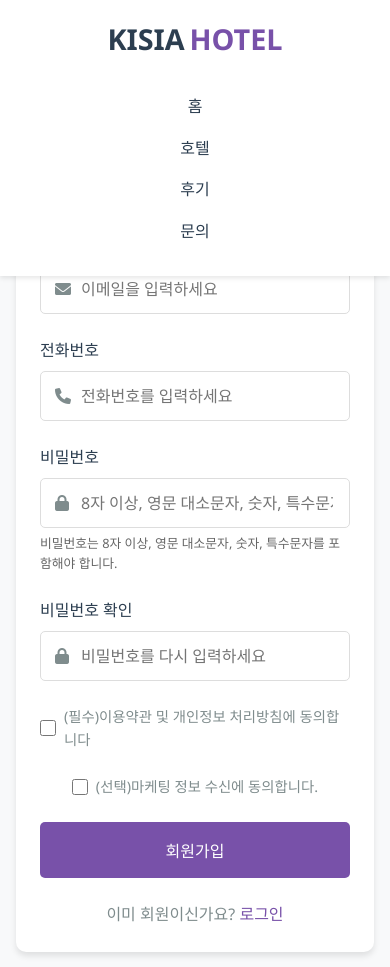
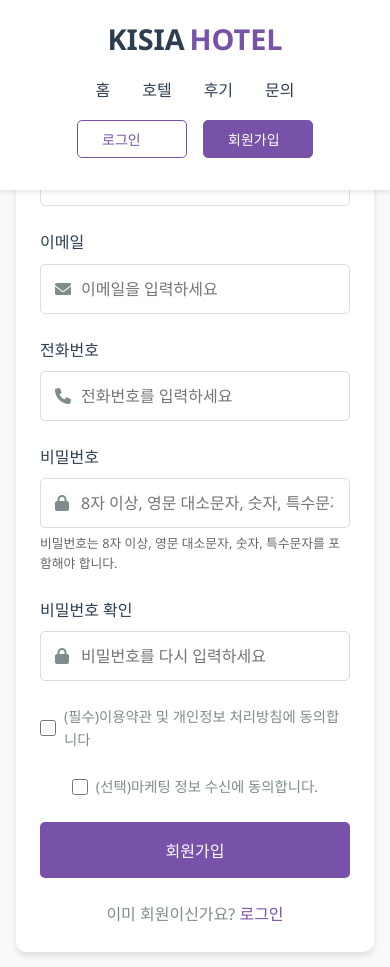
Before and after one commit to KHC1022/Kisia_hotel, a PHP site: page /signup.html in a window 390 px wide. Shown: the top 967 px of the page. Run offline with PHP 8.4, Linux system fonts and the light colour scheme.

Commit message:
4.28.4:37

```diff
--- a/src/hotels.html
+++ b/src/hotels.html
@@ -47,6 +47,7 @@
                         <option value="price-low">가격 낮은순</option>
                         <option value="price-high">가격 높은순</option>
                         <option value="rating">평점순</option>
+                        <option value="rating">후기 많은순</option>
                     </select>
                 </div>
                 <div class="filter-controls">
--- a/src/login.html
+++ b/src/login.html
@@ -18,6 +18,10 @@
                 <li><a href="review.html">후기</a></li>
                 <li><a href="inquiry.html">문의</a></li>
             </ul>
+            <div class="auth-buttons">
+                <a href="login.html" class="login-btn">로그인</a>
+                <a href="signup.html" class="signup-btn">회원가입</a>
+            </div>
         </nav>
     </header>
 
--- a/src/review.html
+++ b/src/review.html
@@ -74,6 +74,7 @@
                             <i class="fas fa-star"></i>
                             <i class="fas fa-star-half-alt"></i>
                         </div>
+                        <span class="rating-number">4.5</span>
                     </div>
                 </div>
                 <div class="review-content">
@@ -118,6 +119,7 @@
                             <i class="fas fa-star"></i>
                             <i class="fas fa-star-half-alt"></i>
                         </div>
+                        <span class="rating-number">4.5</span>
                     </div>
                 </div>
                 <div class="review-content">
@@ -161,6 +163,7 @@
                             <i class="fas fa-star"></i>
                             <i class="fas fa-star-half-alt"></i>
                         </div>
+                        <span class="rating-number">4.5</span>
                     </div>
                 </div>
                 <div class="review-content">
@@ -204,6 +207,7 @@
                             <i class="fas fa-star"></i>
                             <i class="far fa-star"></i>
                         </div>
+                        <span class="rating-number">4.0</span>
                     </div>
                 </div>
                 <div class="review-content">
@@ -247,6 +251,7 @@
                             <i class="fas fa-star"></i>
                             <i class="fas fa-star-half-alt"></i>
                         </div>
+                        <span class="rating-number">4.5</span>
                     </div>
                 </div>
                 <div class="review-content">
--- a/src/signup.html
+++ b/src/signup.html
@@ -8,7 +8,7 @@
     <link rel="stylesheet" href="style/login.css">
     <link rel="stylesheet" href="https://cdnjs.cloudflare.com/ajax/libs/font-awesome/6.0.0/css/all.min.css">
 </head>
-<body>
+<body class="signup-page">
     <header>
         <nav>
             <a href="index.html" class="logo">KISIA <span>HOTEL</span></a>
@@ -18,6 +18,10 @@
                 <li><a href="review.html">후기</a></li>
                 <li><a href="inquiry.html">문의</a></li>
             </ul>
+            <div class="auth-buttons">
+                <a href="login.html" class="login-btn">로그인</a>
+                <a href="signup.html" class="signup-btn">회원가입</a>
+            </div>
         </nav>
     </header>
 
--- a/src/style/hotels.css
+++ b/src/style/hotels.css
@@ -147,6 +147,8 @@
     margin-top: 8px;
     display: none;
     z-index: 1000;
+    max-height: 400px;
+    overflow-y: auto;
 }
 
 .filter-dropdown.active {
--- a/src/style/login.css
+++ b/src/style/login.css
@@ -146,6 +146,45 @@
     margin-top: 5px;
 }
 
+/* 헤더 버튼 스타일 styles.css와 통일 */
+header .auth-buttons {
+    display: flex;
+    gap: 1rem;
+    position: absolute;
+    right: 5%;
+}
+
+header .login-btn, header .signup-btn {
+    padding: 0.5rem 1.5rem;
+    border: 1.5px solid #7851A9;
+    border-radius: 5px;
+    cursor: pointer;
+    font-weight: 500;
+    transition: all 0.3s;
+    font-size: 1rem;
+    background: #fff;
+    color: #7851A9;
+    display: inline-block;
+    white-space: nowrap;
+}
+
+header .login-btn:hover, header .signup-btn:hover {
+    background-color: #7851A9;
+    color: #fff;
+    border-color: #7851A9;
+}
+
+header .login-btn {
+    background-color: #7851A9 !important;
+    color: #fff !important;
+    border-color: #7851A9 !important;
+}
+header .login-btn:hover {
+    background-color: #5B3B8A !important;
+    color: #fff !important;
+    border-color: #5B3B8A !important;
+}
+
 @media (max-width: 768px) {
     .login-container {
         padding: 1rem;
@@ -159,4 +198,39 @@
         flex-direction: column;
         gap: 0.5rem;
     }
+
+    header .auth-buttons {
+        position: static;
+        margin: 1rem 0;
+        justify-content: center;
+    }
+
+    header .login-btn, header .signup-btn {
+        width: 110px;
+        height: 38px;
+        font-size: 14px;
+    }
 }
+
+/* 회원가입 페이지에서만 적용: signup.html에서 <body>에 signup-page 클래스 추가 필요 */
+.signup-page header .signup-btn {
+    background-color: #7851A9 !important;
+    color: #fff !important;
+    border-color: #7851A9 !important;
+}
+.signup-page header .signup-btn:hover {
+    background-color: #5B3B8A !important;
+    color: #fff !important;
+    border-color: #5B3B8A !important;
+}
+
+.signup-page header .login-btn {
+    background: #fff !important;
+    color: #7851A9 !important;
+    border: 1.5px solid #7851A9 !important;
+}
+.signup-page header .login-btn:hover {
+    background: #7851A9 !important;
+    color: #fff !important;
+    border-color: #7851A9 !important;
+}
--- a/src/style/styles.css
+++ b/src/style/styles.css
@@ -59,6 +59,10 @@ nav {
     margin: 0 auto;
 }
 
+.nav-links li {
+    white-space: nowrap;
+}
+
 .nav-links a {
     text-decoration: none;
     color: #2c3e50;
@@ -79,30 +83,22 @@ nav {
 
 .login-btn, .signup-btn {
     padding: 0.5rem 1.5rem;
-    border: none;
+    border: 1.5px solid #7851A9;
     border-radius: 5px;
     cursor: pointer;
     font-weight: 500;
     transition: all 0.3s;
+    font-size: 1rem;
+    background: #fff;
+    color: #7851A9;
+    display: inline-block;
+    white-space: nowrap;
 }
 
-.login-btn {
-    background-color: transparent;
-    color: #2c3e50;
-    border: 1px solid #2c3e50;
-}
-
-.signup-btn {
+.login-btn:hover, .signup-btn:hover {
     background-color: #7851A9;
-    color: white;
-}
-
-.login-btn:hover {
-    background-color: #f8f9fa;
-}
-
-.signup-btn:hover {
-    background-color: #5B3B8A;
+    color: #fff;
+    border-color: #7851A9;
 }
 
 /* 히어로 섹션 */
@@ -459,17 +455,13 @@ footer {
         margin-bottom: 1rem;
     }
 
-    .nav-links {
-        flex-direction: column;
-        gap: 1rem;
-        text-align: center;
-        margin: 1rem 0;
-    }
-
     .auth-buttons {
         position: static;
-        margin: 1rem 0;
+        margin: 1rem 0 0 0;
         justify-content: center;
+        width: 100%;
+        flex-wrap: wrap;
+        gap: 1rem;
     }
 
     .search-container h1 {
```
Also changed, not shown: src/style/review.css (+33 -2 lines).
